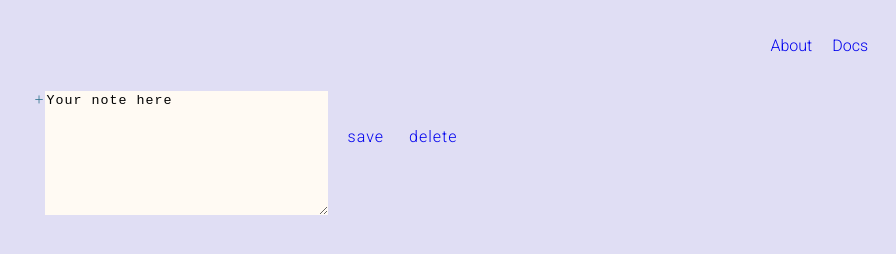
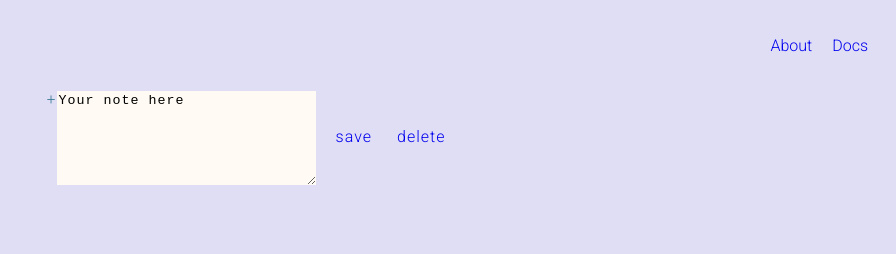
Before and after one commit to Allenli33/Hao_Li_Assignment1, a plain HTML site: page note.html in a window 1280 px wide. Shown: the whole page, without its empty margins (384-1280 px from the left). Drawn offline with Linux system fonts and the light colour scheme.

```diff
--- a/note.html
+++ b/note.html
@@ -18,7 +18,7 @@
         </ul>
     <div class="text-box">
     <label for="text-outside-box">+</label>
-    <textarea id="text-outside-box" name="text-outside-box" rows="8" cols="33">Your note here</textarea>
+    <textarea id="text-outside-box" name="text-outside-box" rows="6" cols="30">Your note here</textarea>
     <label for="text-outside-box">
         <ul>
             <li><a href="#">save</a></li>
```
